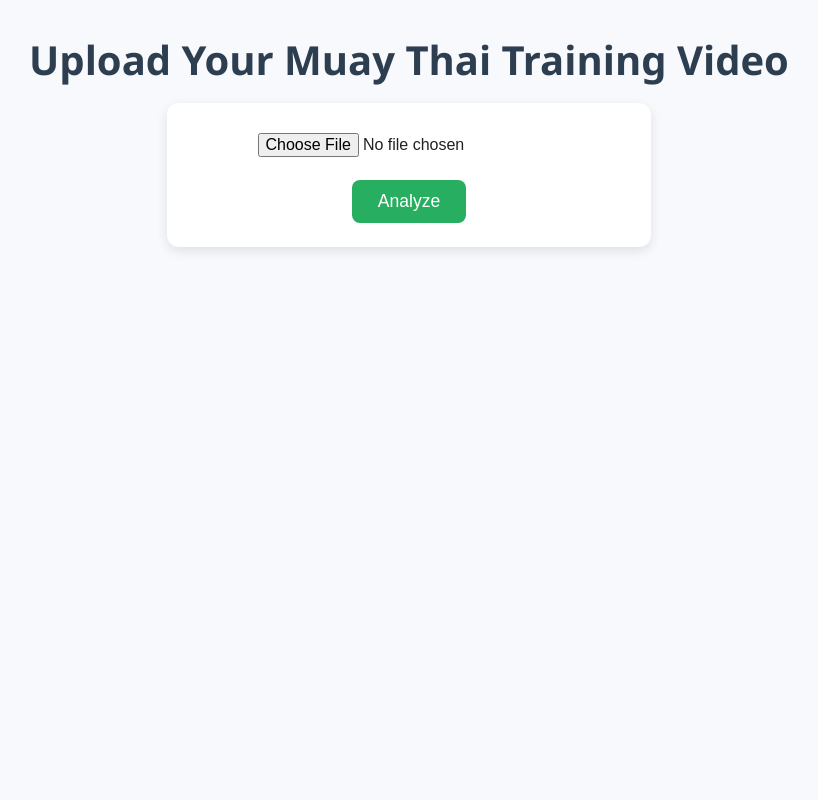
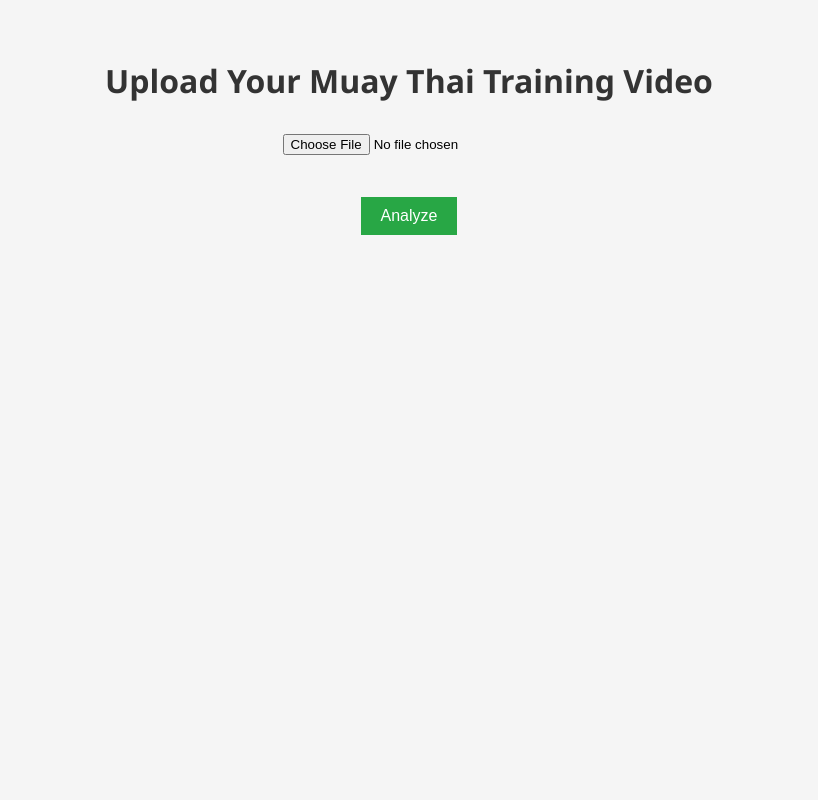
Before and after one commit to lotusempire64/combatsportsai, a Flask app: page / in a window 1280 px wide. Shown: the whole page, without its empty margins (231-1049 px from the left). Run offline with Flask 3, Linux system fonts and the light colour scheme.

Commit message:
Update index.html

```diff
--- a/templates/index.html
+++ b/templates/index.html
@@ -1,103 +1,70 @@
 <!doctype html>
 <html lang="en">
 <head>
-  <meta charset="UTF-8" />
-  <meta name="viewport" content="width=device-width, initial-scale=1" />
+  <meta charset="UTF-8">
   <title>Muay Thai Trainer</title>
   <style>
     body {
-      font-family: 'Segoe UI', Tahoma, Geneva, Verdana, sans-serif;
-      background: #f7f9fc;
-      margin: 0; padding: 0;
-      display: flex;
-      flex-direction: column;
-      align-items: center;
-      min-height: 100vh;
-      color: #222;
+      font-family: 'Segoe UI', sans-serif;
+      text-align: center;
+      background-color: #f5f5f5;
+      padding: 30px;
     }
-    header {
-      margin: 2rem 0 1rem;
-      font-size: 2.5rem;
-      font-weight: 700;
-      color: #2c3e50;
+    h1 {
+      color: #333;
     }
     form {
-      background: white;
-      padding: 1.5rem 2rem;
-      border-radius: 12px;
-      box-shadow: 0 4px 12px rgba(0,0,0,0.1);
-      margin-bottom: 2rem;
-      width: 90%;
-      max-width: 420px;
-      text-align: center;
+      margin-bottom: 30px;
     }
     input[type="file"] {
-      margin-bottom: 1rem;
-      padding: 0.4rem;
-      font-size: 1rem;
+      padding: 10px;
     }
     button {
-      background-color: #27ae60;
+      background-color: #28a745;
       color: white;
+      padding: 10px 20px;
       border: none;
-      padding: 0.7rem 1.6rem;
-      font-size: 1.1rem;
-      border-radius: 8px;
       cursor: pointer;
-      transition: background-color 0.25s ease;
+      font-size: 16px;
+      margin-top: 10px;
     }
     button:hover {
-      background-color: #219150;
+      background-color: #218838;
     }
-    section.feedback {
-      max-width: 600px;
+    .feedback {
+      margin-top: 40px;
+      text-align: left;
       background: white;
-      padding: 1.5rem 2rem;
-      border-radius: 12px;
-      box-shadow: 0 3px 10px rgba(0,0,0,0.1);
-      margin-bottom: 2rem;
-      white-space: pre-wrap;
-      text-align: left;
-      line-height: 1.5;
-      font-size: 1.1rem;
-      color: #34495e;
+      padding: 20px;
+      border-radius: 10px;
+      max-width: 800px;
+      margin-left: auto;
+      margin-right: auto;
+      box-shadow: 0 2px 10px rgba(0,0,0,0.1);
     }
-    section.video-container {
-      max-width: 720px;
-      width: 90%;
-      margin-bottom: 3rem;
-    }
-    video {
-      width: 100%;
-      border-radius: 12px;
-      box-shadow: 0 5px 15px rgba(0,0,0,0.15);
-      background: black;
+    video, img {
+      border-radius: 10px;
+      max-width: 100%;
     }
   </style>
 </head>
 <body>
-  <header>Upload Your Muay Thai Training Video</header>
-
-  <form action="/" method="POST" enctype="multipart/form-data" novalidate>
-    <input type="file" name="video" accept="video/*" required />
-    <br />
+  <h1>Upload Your Muay Thai Training Video</h1>
+  <form action="/" method="POST" enctype="multipart/form-data">
+    <input type="file" name="video" accept="video/*" required><br><br>
     <button type="submit">Analyze</button>
   </form>
 
-  {% if video_url %}
-  <section class="video-container">
-    <video controls playsinline>
-      <source src="{{ video_url }}" type="video/mp4" />
-      Your browser does not support the video tag.
-    </video>
-  </section>
+  {% if video_filename %}
+    <h2>Video Playback with Joint Tracking</h2>
+    <img src="{{ url_for('video_feed', filename=video_filename) }}" alt="Live Pose Overlay">
   {% endif %}
 
   {% if feedback %}
-  <section class="feedback">
-    <h2>AI Feedback</h2>
-    <p>{{ feedback }}</p>
-  </section>
+    <div class="feedback">
+      <h2>AI Feedback</h2>
+      <p style="white-space: pre-wrap;">{{ feedback }}</p>
+    </div>
   {% endif %}
 </body>
 </html>
```
